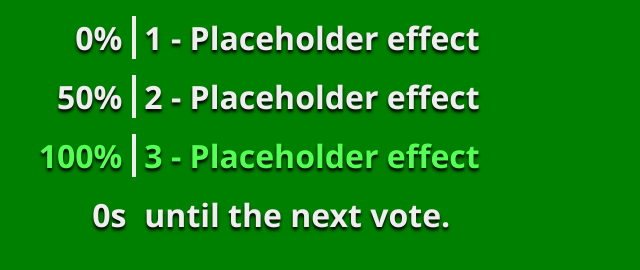
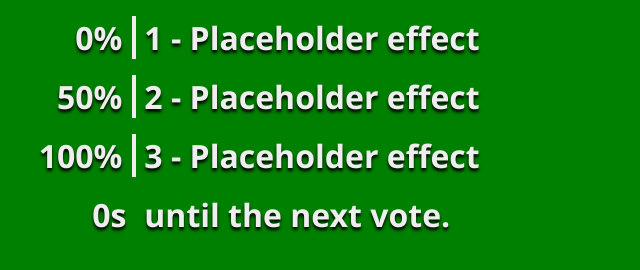
Before and after one commit to dzwdz/jankvoting, a website: page frontend/index.html in a window 1280 px wide. Shown: the whole page, without its empty margins (0-640 px from the left). Drawn offline with Linux system fonts and the light colour scheme.

Commit message:
Remove the highlight from placeholder poll

```diff
--- a/frontend/index.html
+++ b/frontend/index.html
@@ -28,7 +28,7 @@ body {
     <span class="perc">50%</span>
     <span class="desc">2 - Placeholder effect</span>
 </div>
-<div id="2" class="option winner">
+<div id="2" class="option">
     <span class="perc">100%</span>
     <span class="desc">3 - Placeholder effect</span>
 </div>
```
